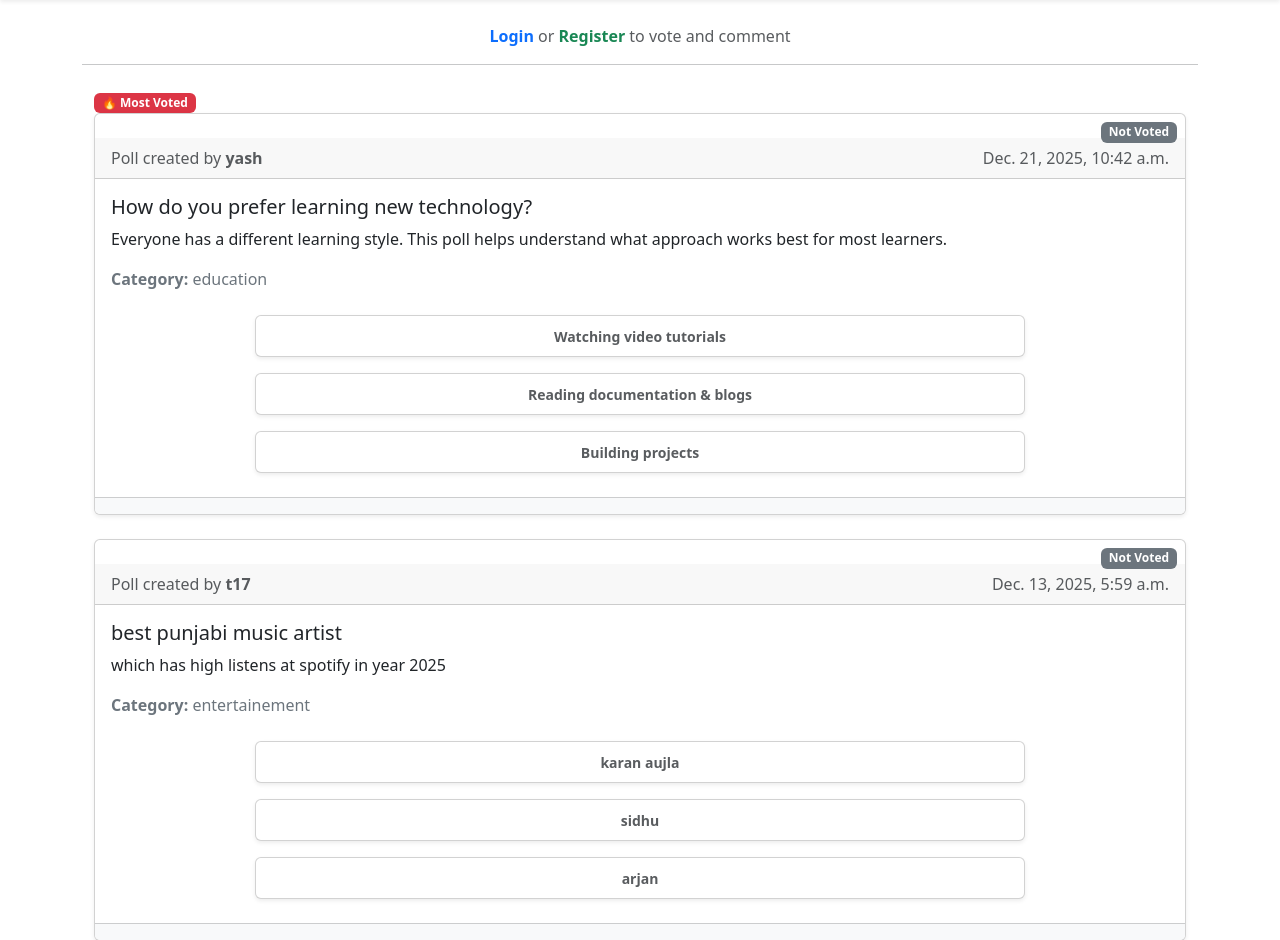
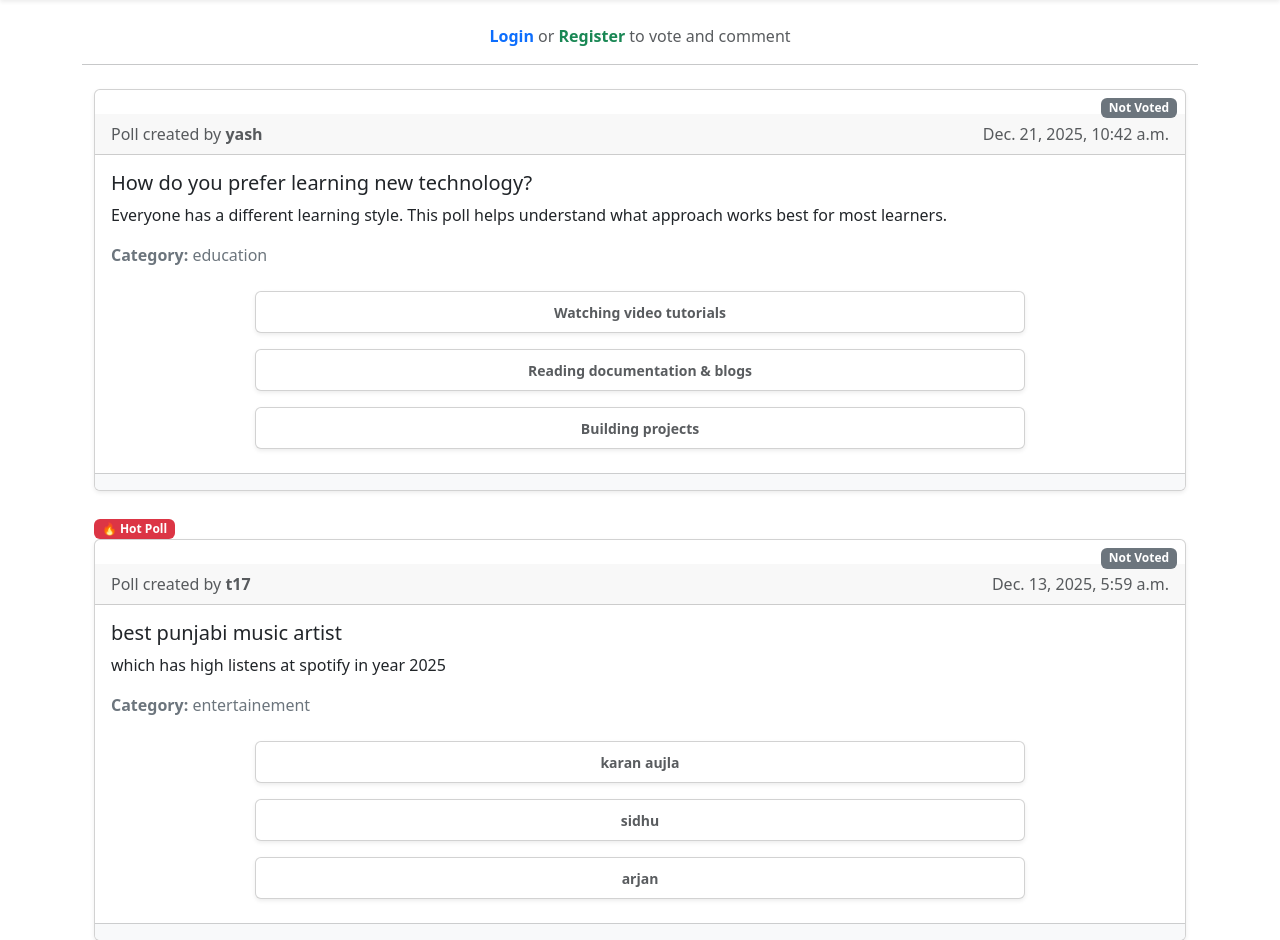
Before and after one commit to tushar17s/pollsapp, a Django app: page / in a window 1280 px wide. Shown: the part 56-996 px from the top of the page. Run offline with Django 5.2, Linux system fonts and the light colour scheme; data comes from the database, SQL or seed files in the repository.

Commit message:
Hot Poll logic implemented

```diff
--- a/base/templates/base/home.html
+++ b/base/templates/base/home.html
@@ -40,7 +40,7 @@
 {% if poll.id == hot_poll.id %}
 
   <div class="card-body">
-    <span class="badge bg-danger">🔥 Most Voted</span>
+    <span class="badge bg-danger">🔥 Hot Poll</span>
   </div>
 
 {% endif %}
@@ -171,4 +171,8 @@ while keeping the existing Django data flow and Chart.js logic unchanged.”
 
  I implemented a “hot poll” feature by dynamically identifying the poll with the highest votes on the backend and
  highlighting it on the home page, without creating a separate page or duplicating logic.
- {% endcomment %}
+
+ I refined the hot poll logic by computing an engagement score using weighted ORM aggregation based on votes and comments,
+ allowing the most interactive poll to be highlighted dynamically without storing derived data.
+
+{% endcomment %}
--- a/base/views.py
+++ b/base/views.py
@@ -4,7 +4,7 @@ from django.http import HttpResponse
 from django.contrib import messages
 from django.contrib.auth import authenticate,login,logout
 from .models import Poll , PollOption , Vote , comment
-from django.db.models import Count
+from django.db.models import Count,F
 from rest_framework.views import APIView
 from rest_framework.response import Response
 from . serializers import PollSerializer , ResultAPISerializer
@@ -14,7 +14,12 @@ from django.shortcuts import get_object_or_404
 # Create your views here.
 def home(request) :
     polls = Poll.objects.annotate(total_vote=Count('vote')).order_by('-created_at')
-    hot_poll = polls.first
+    hot_poll = Poll.objects.annotate(
+    vote_count=Count("vote", distinct=True),
+    comment_count=Count("comment", distinct=True),
+    ).annotate(
+        hot_score=F("vote_count") * 2 + F("comment_count")
+    ).order_by("-hot_score").first
     # checking if user voted or not
     if request.user.is_authenticated :
         voted_polls=[]
```
